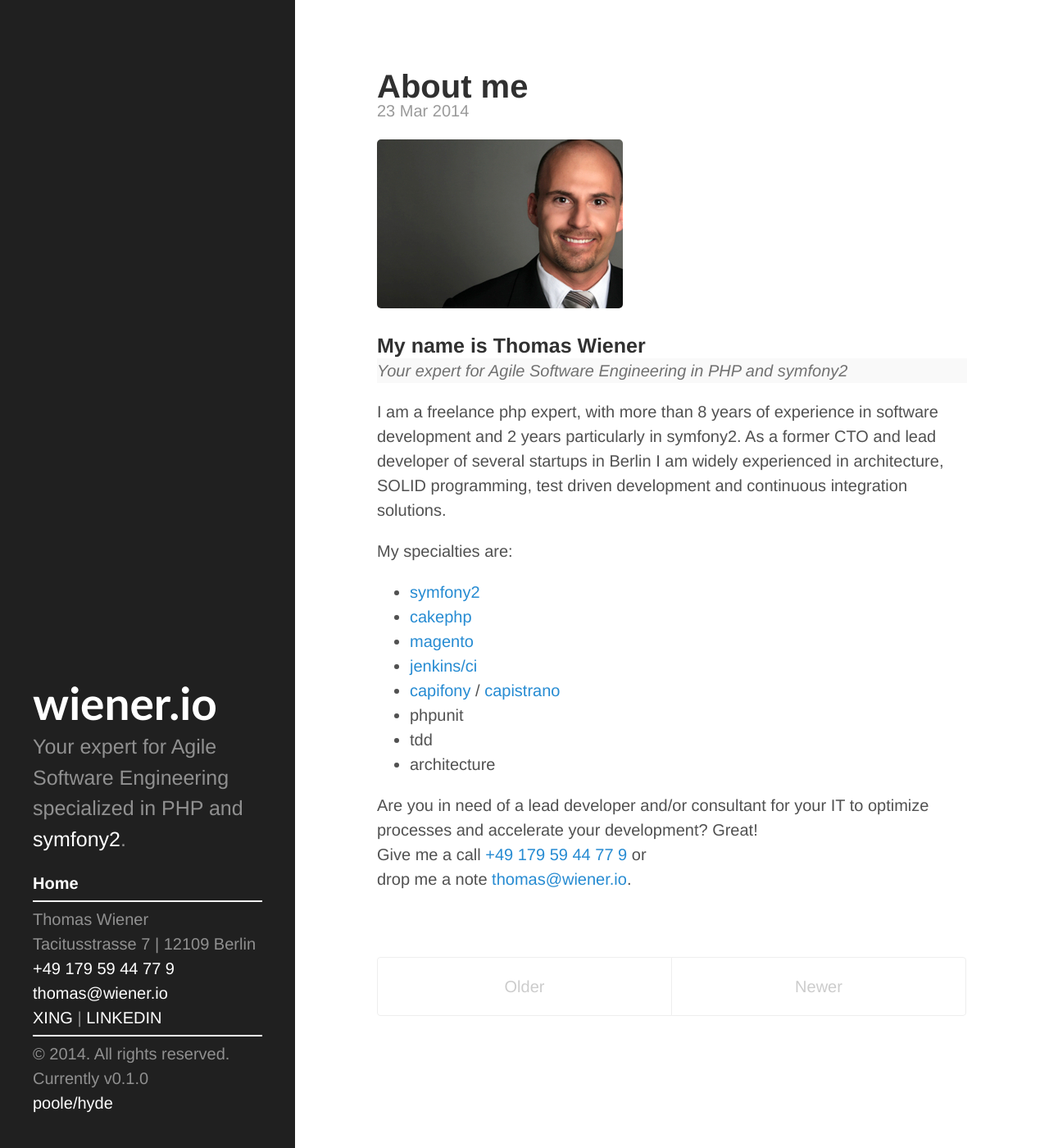
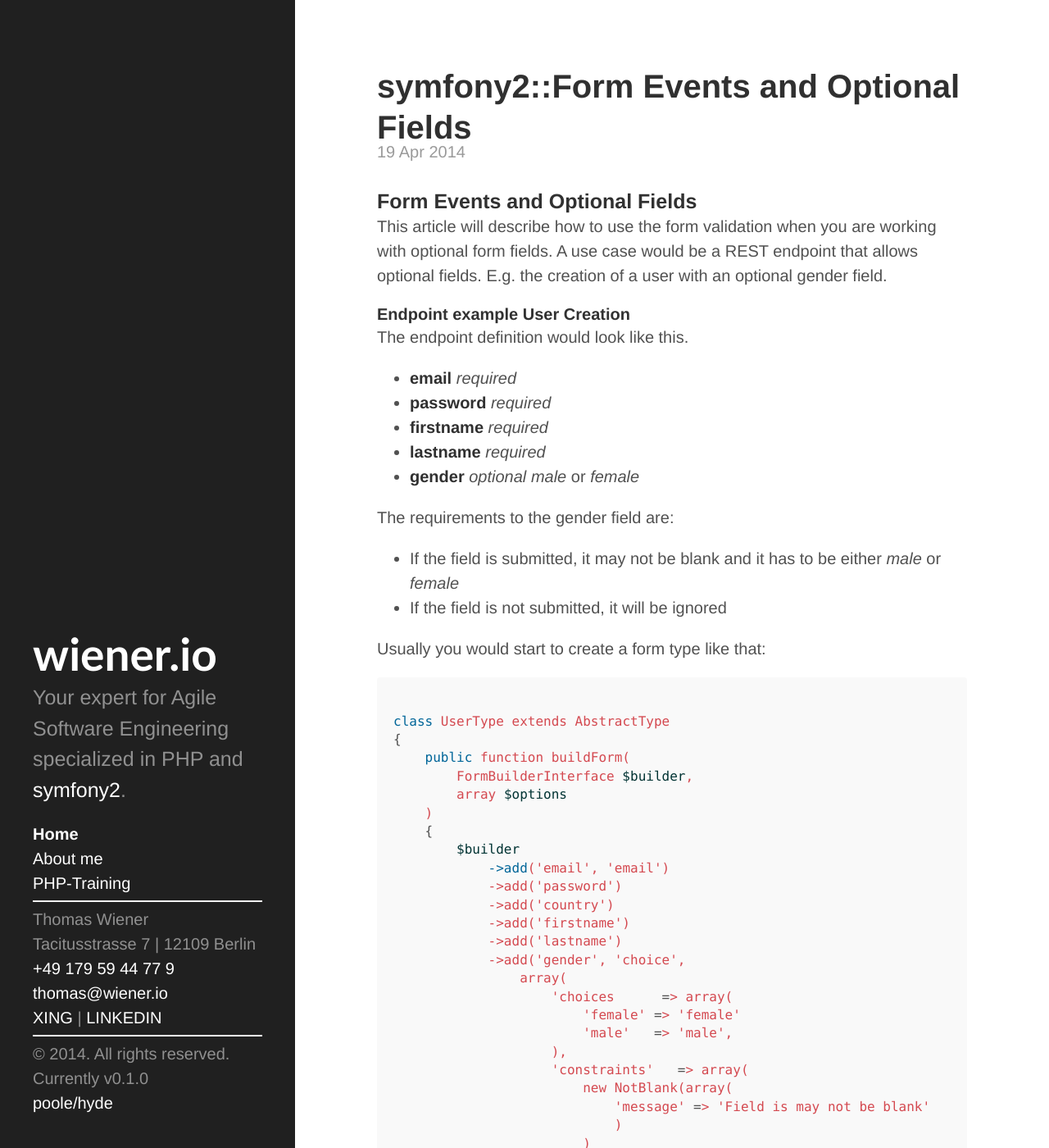
Before and after one commit to thomaswiener/wiener.io, a Jekyll site: the page built from index.html, in a window 1280 px wide and 1400 px high. Shown: the whole window at 82% size. Built offline with Jekyll 4.4.1, drawn with Linux system fonts in a browser that asks for light colours; Markdown is read by kramdown in place of the engine named in the settings; the list of posts is cut into pages by our own code; comment, search, counter and statistics services are not loaded; some of the changed text lies outside the part shown.

Commit message:
updated about, added php-schulung, first sf2 blog

````diff
--- a/_config.yml
+++ b/_config.yml
@@ -27,3 +27,6 @@ github:
 
 my:
   email:          wiener.thomas@googlemail.com
+
+#sudo gem install jekyll
+#sudo gem install json
--- a/_posts/2014-03-23-about.md
+++ /dev/null
@@ -1,30 +0,0 @@
----
-layout: page
-title: About me
----
-
-<img src="{{ site.url }}/public/img/about/me.jpg"/>
-
-### My name is Thomas Wiener
-
-<p class="message">
-    <i>Your expert for Agile Software Engineering in PHP and symfony2</i>
-</p>
-
-I am a freelance php expert, with more than 8 years of experience in software development and 2 years particularly in symfony2.
-As a former CTO and lead developer of several startups in Berlin I am widely experienced in architecture, SOLID programming, test driven
-development and continuous integration solutions.
-
-My specialties are:
-
-* [symfony2](http://symfony.com)
-* [cakephp](http://cakephp.org)
-* [magento](http://magento.com)
-* [jenkins/ci](http://jenkins-ci.org)
-* [capifony](http://capifony.org) / [capistrano](https://github.com/capistrano/capistrano)
-* phpunit
-* tdd
-* architecture
-
-Are you in need of a lead developer and/or consultant for your IT to optimize processes and accelerate your development? Great! <br />
-Give me a call <a href="tel:+49 179 59 44 77 9">+49 179 59 44 77 9</a> or <br />drop me a note <a href="mailto:thomas@wiener.io">thomas@wiener.io</a>.
--- /dev/null
+++ b/_posts/2014-04-19-symfony.md
@@ -0,0 +1,191 @@
+---
+layout: post
+title: symfony2::Form Events and Optional Fields
+---
+
+### Form Events and Optional Fields
+
+This article will describe how to use the form validation when you are working with optional form fields.
+A use case would be a REST endpoint that allows optional fields. E.g. the creation of a user with an optional gender field.
+
+#### Endpoint example User Creation
+
+The endpoint definition would look like this.
+
+* __email__ _required_
+* __password__ _required_
+* __firstname__ _required_
+* __lastname__ _required_
+* __gender__ _optional_
+  _male_ or _female_
+
+The requirements to the gender field are:
+
+* If the field is submitted, it may not be blank and it has to be either _male_ or _female_
+* If the field is not submitted, it will be ignored
+
+Usually you would start to create a form type like that:
+
+```nginx
+
+class UserType extends AbstractType
+{
+    public function buildForm(
+        FormBuilderInterface $builder,
+        array $options
+    )
+    {
+        $builder
+            ->add('email', 'email')
+            ->add('password')
+            ->add('country')
+            ->add('firstname')
+            ->add('lastname')
+            ->add('gender', 'choice',
+                array(
+                    'choices      => array(
+                        'female' => 'female'
+                        'male'   => 'male',
+                    ),
+                    'constraints'   => array(
+                        new NotBlank(array(
+                            'message' => 'Field is may not be blank'
+                            )
+                        )
+                    )
+                )
+            );
+    }
+```
+
+But since _gender_ is optional creating a form type like the one above won't work because the form validation will always validate
+the field even if it is not part of the request. If you leave it out on the other hand you will not be able to validate
+it with the form validation.
+__So what to do?__
+
+The trick is to generate the form type dynamically and use form events. In our case a __PRE_SUBMIT__ event will be used.
+Before the form validation will actually validate the form, we first check the submitted parameters and if _gender_ is given
+add an according form field for it. Otherwise leave the form type as is. This would look like the following...
+
+```nginx
+
+class UserType extends AbstractType
+{
+    public function buildForm(
+        FormBuilderInterface $builder,
+        array $options
+    )
+    {
+        $builder
+            ->add('email', 'email')
+            ->add('password')
+            ->add('country')
+            ->add('firstname')
+            ->add('lastname')
+            ->addEventListener(
+                FormEvents::PRE_SUBMIT,
+                array(
+                    $this,
+                    'onPreSubmit'
+                )
+            );
+    }
+
+    /**
+     * Listener On Pre Submit Form
+     *
+     * @param FormEvent $event
+     */
+    public function onPreSubmit(FormEvent $event)
+    {
+        $data = $event->getData();
+        $form = $event->getForm();
+
+        $field = 'gender';
+
+        if (array_key_exists($field, $data)) {
+            $form->add($field, 'choice',
+                array(
+                    'choices      => array(
+                        'female' => 'female'
+                        'male'   => 'male',
+                    )
+                )
+            );
+        }
+    }
+}
+
+```
+
+Form events can help even more. Look for __POST_SUBMIT__ events to manipulate data before saving. Keep your controllers thin
+and add this logic in your forms.
+
+
+```nginx
+
+class UserType extends AbstractType
+{
+    public function buildForm(
+        FormBuilderInterface $builder,
+        array $options
+    )
+    {
+        $builder
+            ->add('email', 'email')
+            ->add('password')
+            ->add('country')
+            ->add('firstname')
+            ->add('lastname')
+            ->addEventListener(
+                FormEvents::PRE_SUBMIT,
+                array(
+                    $this,
+                    'onPreSubmit'
+                )
+            )
+            ->addEventListener(
+                FormEvents::POST_SUBMIT,
+                array(
+                    $this,
+                    'onPostSubmit'
+                )
+            );
+    }
+
+    /**
+     * Listener On Post Submit Form
+     *
+     * @param FormEvent $event
+     */
+    public function onPostSubmit(FormEvent $event)
+    {
+        # get the user object
+        $user = $event->getData();
+
+        # manipulate the data
+        # inject services in the form for more flexibility
+        $user->setSomethingYouWant();
+
+        # reset the data
+        $event->setData($user);
+    }
+
+```
+
+
+
+<div id="disqus_thread"></div>
+<script type="text/javascript">
+    /* * * CONFIGURATION VARIABLES: EDIT BEFORE PASTING INTO YOUR WEBPAGE * * */
+    var disqus_shortname = 'wienerio'; // required: replace example with your forum shortname
+
+    /* * * DON'T EDIT BELOW THIS LINE * * */
+    (function() {
+        var dsq = document.createElement('script'); dsq.type = 'text/javascript'; dsq.async = true;
+        dsq.src = '//' + disqus_shortname + '.disqus.com/embed.js';
+        (document.getElementsByTagName('head')[0] || document.getElementsByTagName('body')[0]).appendChild(dsq);
+    })();
+</script>
+<noscript>Please enable JavaScript to view the <a href="http://disqus.com/?ref_noscript">comments powered by Disqus.</a></noscript>
+<a href="http://disqus.com" class="dsq-brlink">comments powered by <span class="logo-disqus">Disqus</span></a>
--- /dev/null
+++ b/php-schulung.md
@@ -0,0 +1,33 @@
+---
+layout: page
+title: PHP-Training
+---
+
+### PHP and Symfony2 Training
+
+Are you looking for a PHP/Symfony2 expert for training sessions?
+Do you need an introduction into symfony2 for your developers to get started more quickly?
+
+Then get in touch with [Timon Schröter](http://www.php-schulung.de/en/symfony-training/).
+
+* Open trainings in Berlin and Munich
+* In-house training Europe-wide (German / English)
+
+Topics covered are:
+
+* Object-oriented Programming
+* symfony2 Basics
+* Controller and View
+* Model and Database
+* Dependency Injection and SOA
+* Security
+* Tests, CI, Quality Assurance
+* Performance, Caching
+
+
+Timon Schröter
+<a href="mailto:info@php-schulung.de">info@php-schulung.de</a>
+
++49 30 / 577 098 999
+
++49 170 / 913 51 74
````
Also changed, not shown: about.md (+2 -3 lines).
